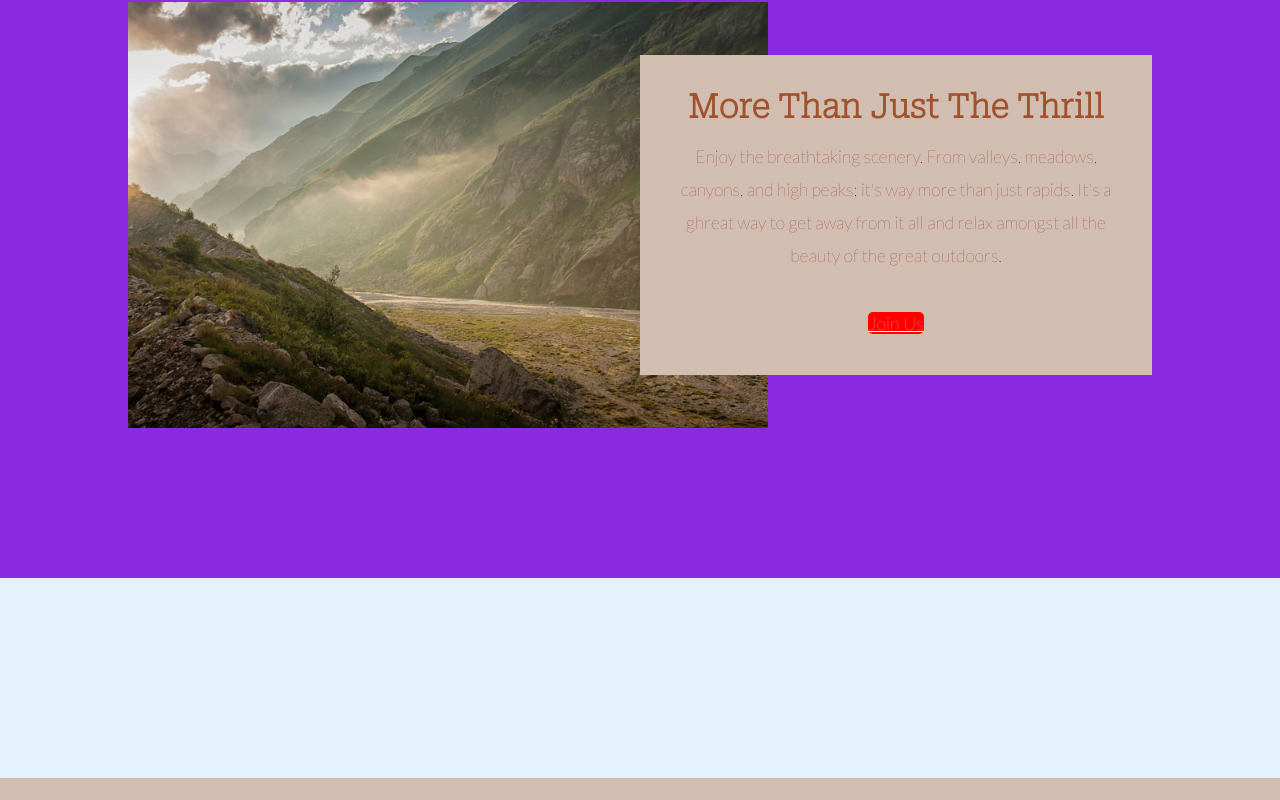
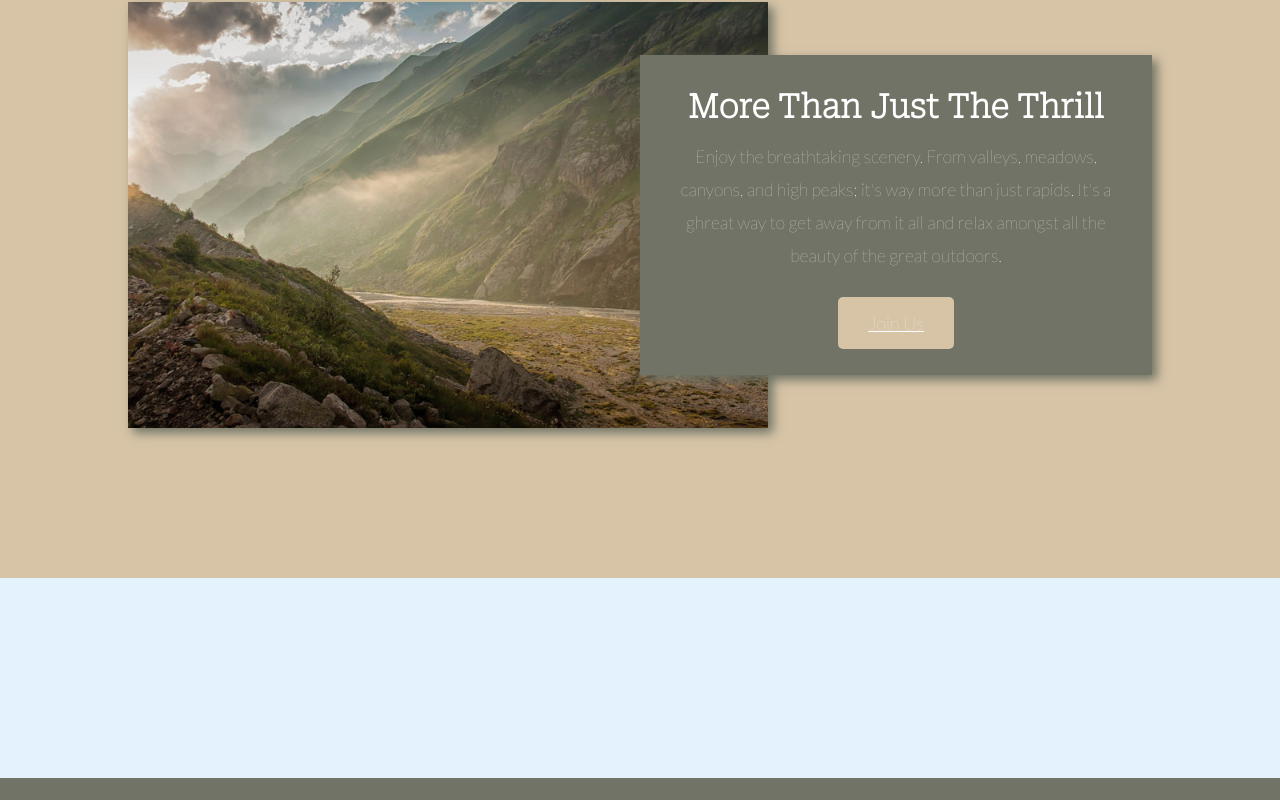
Before and after one commit to kkuptsov/PROJECT_130, a plain HTML site: page WDD130/wrr/w07_index.html in a window 1280 px wide. Shown: the part 1801-2601 px from the top of the page. Drawn offline with nearby package versions, Linux system fonts and the light colour scheme.

Commit message:
commit on master

```diff
--- a/WDD130/wrr/styles/w07_styles.css
+++ b/WDD130/wrr/styles/w07_styles.css
@@ -40,7 +40,7 @@ main section img {
 
 #div_background {
     height: 725px;
-    background-color: yellow;
+    background-color: #D7B4A7;
     grid-column: 1/11;
     grid-row: 4/9;
 }
@@ -67,7 +67,7 @@ header {
 nav {
     display: flex;
     justify-content: space-around;
-    background-color: #18a60e;
+    background-color: green;
     color: black;
 }
 
@@ -86,9 +86,9 @@ nav a:hover {
 }
 
 .join {
-    background-color: red;
+    background-color: #D7C4A7;
     font-size: 18px;
-    padding: 15 30px;
+    padding: 15px 30px;
     margin-top: 50px;
     border-radius: 5px;
     color: white;
@@ -106,20 +106,21 @@ nav a:hover {
 
 #div_background {
     height: 725px;
-    background-color: blueviolet;
+    background-color: #D7C4A7;
 }
 
 .msg {
-    background-color: #d1beb0;
+    background-color: #707366;
     padding: 35px;
     line-height: 1.5em;
     grid-column: 6/10;
     grid-row: 6/7;
+    box-shadow: 5px 5px 10px #6f7364;
 
 }
 
 footer {
-    background-color: #d1beb0;
+    background-color: #707366;
     padding: 25px 50px;
     margin-top: 200px;
     display: flex;
@@ -142,13 +143,13 @@ h4 {
 
 .msg h2 {
     font-family: "Roboto Serif", Verdana;
-    color: sienna;
+    color: white;
 }
 
 .msg p {
     font-size: 0.8em;
     padding-bottom: 15px;
-    color: maroon;
+    color: white;
     grid-column: 6/10;
     grid-row: 6/7;
 }
@@ -228,13 +229,22 @@ footer a:hover {
 
 .card-img {
     width: 100%;
-    border: 10px solid yellowgreen;
+    border: 10px solid #d9c2a3;
+    transition: transform 0.5s;
+    box-shadow: 5px 5px 10px #6f7364;
+
+}
+
+.card-img:hover {
+    opacity: 0.6;
+    transform: scale(1.1);
 }
 
 .mountains {
     width: 100%;
     grid-column: 2/7;
     grid-row: 5/8;
+    box-shadow: 5px 5px 10px #6f7364;
 }
 
 .home-grid {
```
